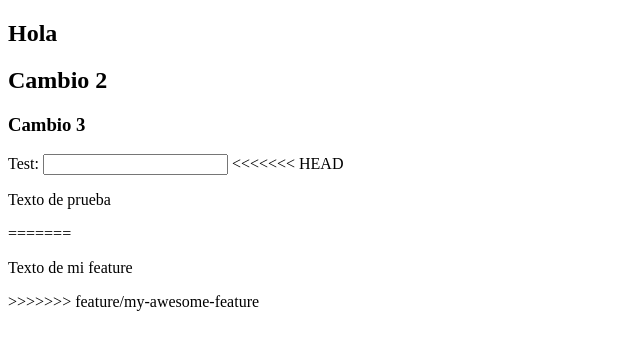
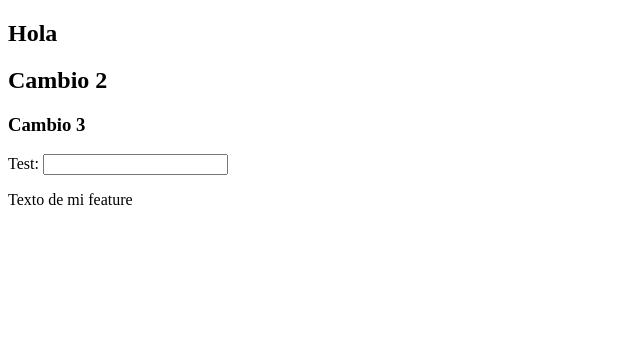
Before and after one commit to hebersc/git-test, a plain HTML site: page index.html in a window 1280 px wide. Shown: the whole page, without its empty margins (0-640 px from the left). Drawn offline with Linux system fonts and the light colour scheme.

Commit message:
feat: conflict solution

```diff
--- a/index.html
+++ b/index.html
@@ -12,11 +12,7 @@
         <h3>Cambio 3</h3>
         <label for="test">Test:</label>
         <input type="text" name="test" id="test"/>
-<<<<<<< HEAD
-        <p>Texto de prueba</p>
-=======
         <p>Texto de mi feature</p>
->>>>>>> feature/my-awesome-feature
     </section>
     <footer></footer>
 </body>
```
